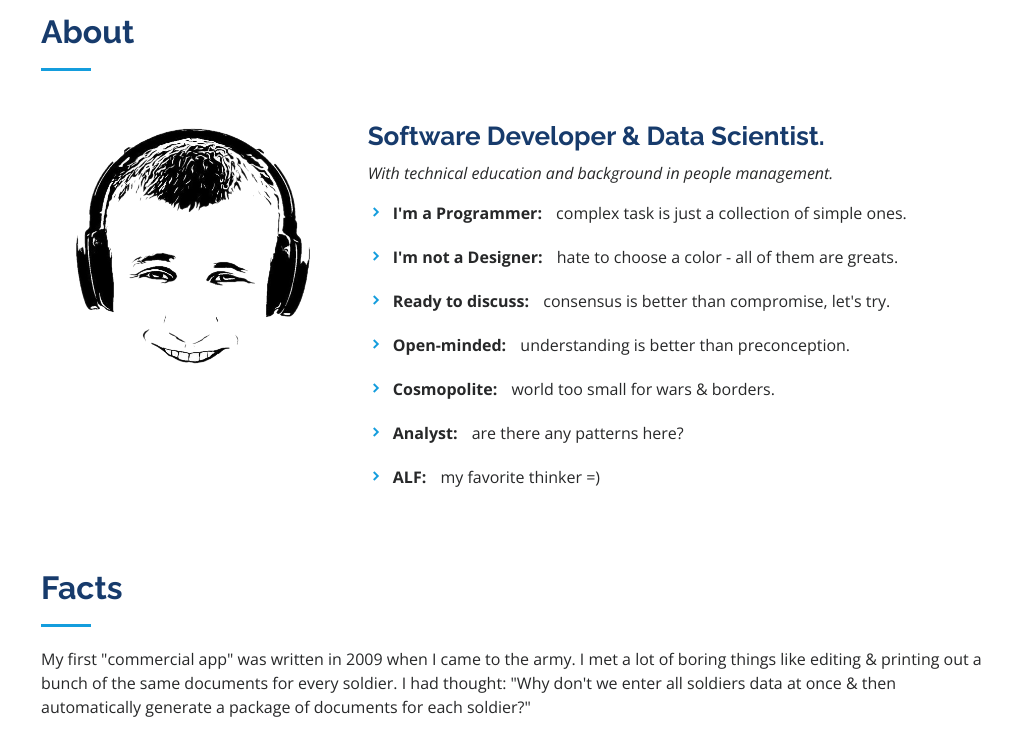
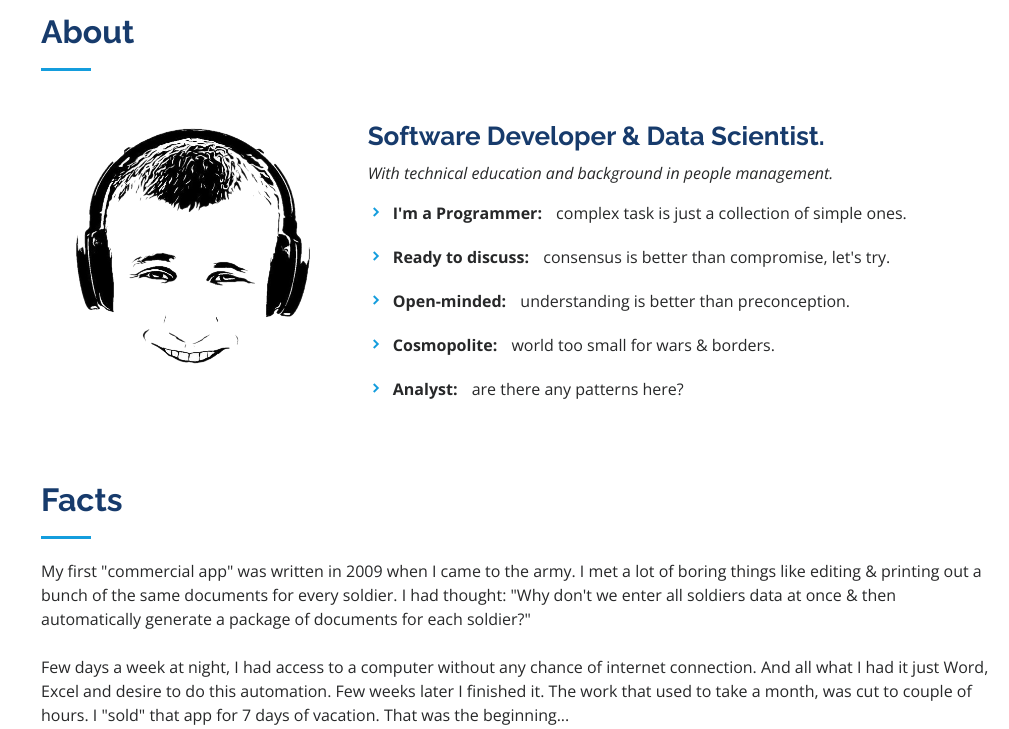
Before and after one commit to k-yakovlev/portfolio-website, a Flask app: page / in a window 1280 px wide. Shown: the part 817-1546 px from the top of the page, without its empty margins (271-1280 px from the left). Run offline with Flask 2, Linux system fonts and the light colour scheme; some libraries are stand-ins or nearby versions.

Commit message:
Fix content in 'About'.

```diff
--- a/templates/index.html
+++ b/templates/index.html
@@ -104,12 +104,10 @@
               <div class="col-lg-12">
                 <ul>
                   <li><i class="bx bxs-chevron-right"></i> <strong>I'm a Programmer:</strong> <span>complex task is just a collection of simple ones.</span></li>
-                  <li><i class="bx bxs-chevron-right"></i> <strong>I'm not a Designer:</strong> <span>hate to choose a color - all of them are greats.</span></li>
                   <li><i class="bx bxs-chevron-right"></i> <strong>Ready to discuss:</strong> <span>consensus is better than compromise, let's try.</span></li>
                   <li><i class="bx bxs-chevron-right"></i> <strong>Open-minded:</strong> <span>understanding is better than preconception.</span></li>
                   <li><i class="bx bxs-chevron-right"></i> <strong>Cosmopolite:</strong> <span>world too small for wars & borders.</span></li>
                   <li><i class="bx bxs-chevron-right"></i> <strong>Analyst:</strong> <span>are there any patterns here?</span></li>
-                  <li><i class="bx bxs-chevron-right"></i> <strong>ALF:</strong> <span>my favorite thinker =)</span></li>
                 </ul>
               </div>
             </div>
```
